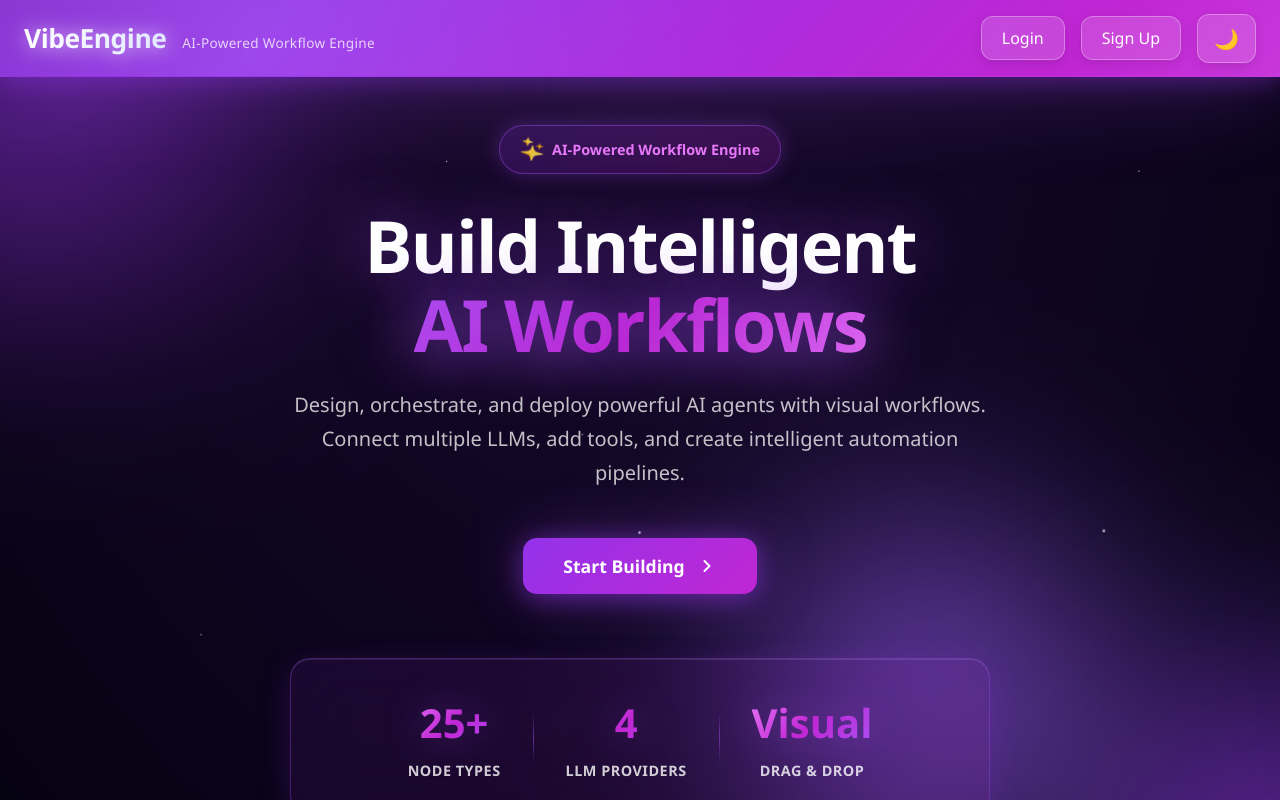
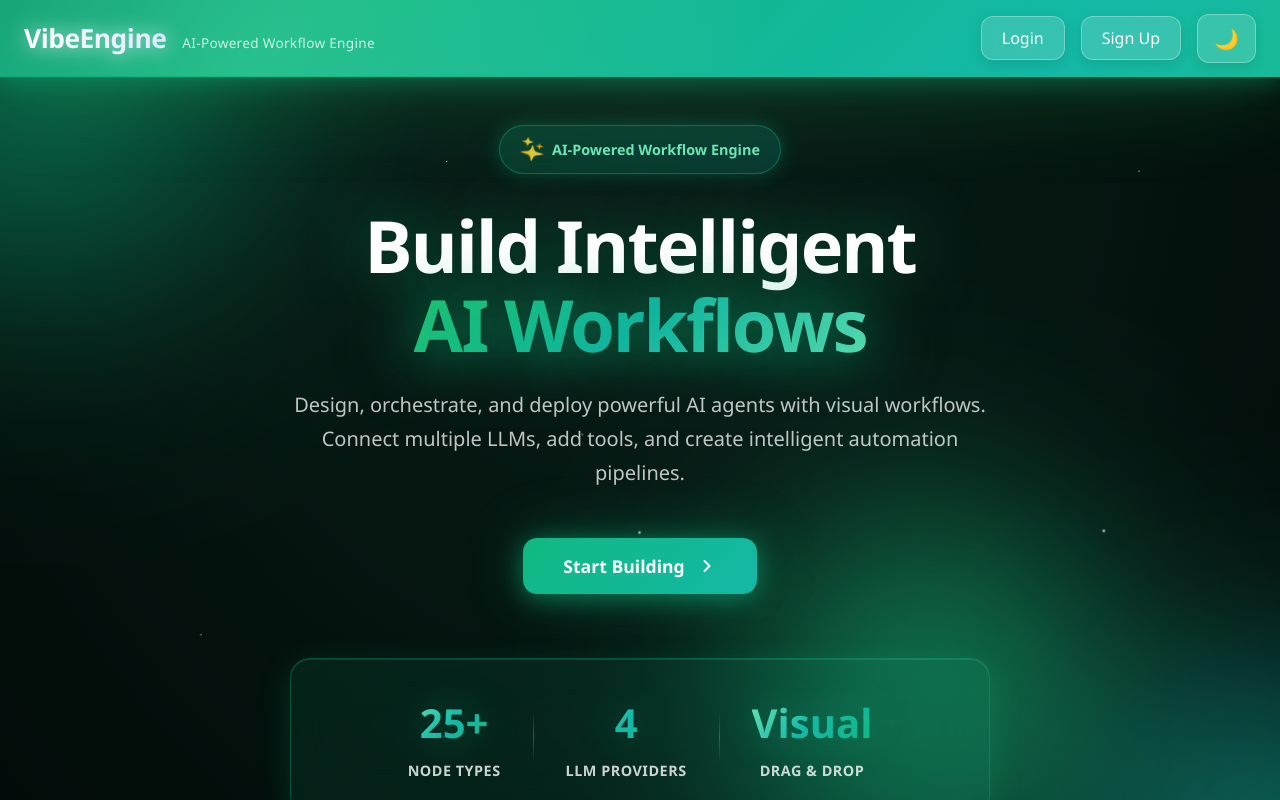
Before and after one commit to dmateos/vibeengine, a React app in the folder frontend/: page / in a window 1280 px wide. Built offline with nearby package versions, Linux system fonts and the light colour scheme; the HTML template or start-up script is replaced by a standard one.

Commit message:
color change

```diff
--- a/frontend/src/App.css
+++ b/frontend/src/App.css
@@ -6,16 +6,16 @@
 }
 
 .header {
-  background: linear-gradient(135deg, #6b21a8 0%, #9333ea 30%, #c026d3 60%, #e879f9 100%);
+  background: linear-gradient(135deg, #047857 0%, #10b981 30%, #14b8a6 60%, #22c55e 100%);
   background-size: 200% 200%;
   animation: gradient-shift 8s ease infinite;
   color: white;
-  box-shadow: 0 4px 24px rgba(147, 51, 234, 0.4), 0 0 100px rgba(168, 85, 247, 0.3);
+  box-shadow: 0 4px 24px rgba(16, 185, 129, 0.4), 0 0 100px rgba(34, 197, 94, 0.3);
   position: sticky;
   top: 0;
   z-index: 100;
   backdrop-filter: blur(20px);
-  border-bottom: 1px solid rgba(168, 85, 247, 0.2);
+  border-bottom: 1px solid rgba(16, 185, 129, 0.2);
 }
 
 @keyframes gradient-shift {
--- a/frontend/src/components/Auth.css
+++ b/frontend/src/components/Auth.css
@@ -60,7 +60,7 @@
 
 .form-group input:focus {
   outline: none;
-  border-color: #667eea;
+  border-color: #10b981;
 }
 
 .form-group input::placeholder {
@@ -84,7 +84,7 @@
   font-size: 1rem;
   font-weight: 600;
   cursor: pointer;
-  background: linear-gradient(135deg, #667eea 0%, #764ba2 100%);
+  background: linear-gradient(135deg, #10b981 0%, #059669 100%);
   color: white;
   transition: transform 0.2s, box-shadow 0.2s;
   margin-top: 0.5rem;
@@ -92,7 +92,7 @@
 
 .auth-button:hover:not(:disabled) {
   transform: translateY(-2px);
-  box-shadow: 0 4px 12px rgba(102, 126, 234, 0.4);
+  box-shadow: 0 4px 12px rgba(16, 185, 129, 0.4);
 }
 
 .auth-button:active:not(:disabled) {
@@ -114,7 +114,7 @@
 .auth-link {
   background: none;
   border: none;
-  color: #667eea;
+  color: #10b981;
   font-weight: 600;
   cursor: pointer;
   padding: 0;
--- a/frontend/src/components/HomePage.css
+++ b/frontend/src/components/HomePage.css
@@ -23,7 +23,7 @@
   width: 400px;
   height: 400px;
   border-radius: 50%;
-  background: radial-gradient(circle, rgba(168, 85, 247, 0.15) 0%, transparent 70%);
+  background: radial-gradient(circle, rgba(16, 185, 129, 0.15) 0%, transparent 70%);
   pointer-events: none;
   transform: translate(-50%, -50%);
   z-index: 0;
@@ -47,7 +47,7 @@
     radial-gradient(2px 2px at 90% 60%, white, transparent),
     radial-gradient(1px 1px at 33% 10%, white, transparent),
     radial-gradient(1px 1px at 15% 80%, white, transparent),
-    radial-gradient(ellipse at top, #1a0b2e 0%, #0f0520 50%, #050211 100%);
+    radial-gradient(ellipse at top, #0a1f1a 0%, #051510 50%, #020a08 100%);
   background-size:
     200% 200%,
     80% 80%,
@@ -92,7 +92,7 @@
 .orb-1 {
   width: 600px;
   height: 600px;
-  background: radial-gradient(circle, #9333ea 0%, #6b21a8 40%, transparent 70%);
+  background: radial-gradient(circle, #10b981 0%, #047857 40%, transparent 70%);
   top: -300px;
   left: -300px;
   animation-delay: 0s;
@@ -101,7 +101,7 @@
 .orb-2 {
   width: 500px;
   height: 500px;
-  background: radial-gradient(circle, #c026d3 0%, #7c3aed 40%, transparent 70%);
+  background: radial-gradient(circle, #14b8a6 0%, #0d9488 40%, transparent 70%);
   bottom: -250px;
   right: -250px;
   animation-delay: 7s;
@@ -110,7 +110,7 @@
 .orb-3 {
   width: 450px;
   height: 450px;
-  background: radial-gradient(circle, #a855f7 0%, #8b5cf6 40%, transparent 70%);
+  background: radial-gradient(circle, #22c55e 0%, #10b981 40%, transparent 70%);
   top: 50%;
   right: 10%;
   animation-delay: 14s;
@@ -152,16 +152,16 @@
   align-items: center;
   gap: 0.5rem;
   padding: 0.5rem 1.25rem;
-  background: linear-gradient(135deg, rgba(147, 51, 234, 0.2) 0%, rgba(192, 38, 211, 0.2) 100%);
-  border: 1px solid rgba(168, 85, 247, 0.4);
+  background: linear-gradient(135deg, rgba(16, 185, 129, 0.2) 0%, rgba(20, 184, 166, 0.2) 100%);
+  border: 1px solid rgba(16, 185, 129, 0.4);
   border-radius: 50px;
   font-size: 0.9rem;
   font-weight: 600;
-  color: #e879f9;
+  color: #6ee7b7;
   backdrop-filter: blur(10px);
   margin-bottom: 2rem;
   animation: fade-in-up 0.8s ease-out 0.2s both;
-  box-shadow: 0 0 20px rgba(168, 85, 247, 0.3);
+  box-shadow: 0 0 20px rgba(16, 185, 129, 0.3);
 }
 
 .badge-icon {
@@ -188,17 +188,17 @@
   color: #ffffff;
   letter-spacing: -2px;
   animation: fade-in-up 0.8s ease-out 0.3s both;
-  text-shadow: 0 0 60px rgba(168, 85, 247, 0.5);
+  text-shadow: 0 0 60px rgba(16, 185, 129, 0.5);
 }
 
 .gradient-text {
-  background: linear-gradient(135deg, #a855f7 0%, #c026d3 30%, #e879f9 60%, #f0abfc 100%);
+  background: linear-gradient(135deg, #22c55e 0%, #14b8a6 30%, #6ee7b7 60%, #a7f3d0 100%);
   background-size: 200% 200%;
   -webkit-background-clip: text;
   -webkit-text-fill-color: transparent;
   background-clip: text;
   animation: gradient-shift 6s ease infinite;
-  filter: drop-shadow(0 0 30px rgba(168, 85, 247, 0.5));
+  filter: drop-shadow(0 0 30px rgba(16, 185, 129, 0.5));
 }
 
 .hero-description {
@@ -229,12 +229,12 @@
   font-size: 1.1rem;
   font-weight: 600;
   color: white;
-  background: linear-gradient(135deg, #9333ea 0%, #c026d3 100%);
+  background: linear-gradient(135deg, #10b981 0%, #14b8a6 100%);
   border: none;
   border-radius: 14px;
   cursor: pointer;
   transition: all 0.3s ease;
-  box-shadow: 0 4px 24px rgba(147, 51, 234, 0.5), 0 0 60px rgba(168, 85, 247, 0.3);
+  box-shadow: 0 4px 24px rgba(16, 185, 129, 0.5), 0 0 60px rgba(16, 185, 129, 0.3);
   position: relative;
   overflow: hidden;
 }
@@ -256,8 +256,8 @@
 
 .btn-primary-large:hover {
   transform: translateY(-3px) scale(1.02);
-  box-shadow: 0 8px 40px rgba(147, 51, 234, 0.6), 0 0 80px rgba(168, 85, 247, 0.4);
-  background: linear-gradient(135deg, #a855f7 0%, #c026d3 100%);
+  box-shadow: 0 8px 40px rgba(16, 185, 129, 0.6), 0 0 80px rgba(34, 197, 94, 0.4);
+  background: linear-gradient(135deg, #059669 0%, #0d9488 100%);
 }
 
 .btn-secondary-large {
@@ -278,7 +278,7 @@
 
 .btn-secondary-large:hover {
   transform: translateY(-2px);
-  border-color: #667eea;
+  border-color: #10b981;
   box-shadow: 0 8px 24px rgba(0, 0, 0, 0.1);
 }
 
@@ -288,11 +288,11 @@
   justify-content: center;
   align-items: center;
   padding: 2rem 3rem;
-  background: linear-gradient(135deg, rgba(147, 51, 234, 0.1) 0%, rgba(192, 38, 211, 0.1) 100%);
+  background: linear-gradient(135deg, rgba(16, 185, 129, 0.1) 0%, rgba(20, 184, 166, 0.1) 100%);
   backdrop-filter: blur(30px);
   border-radius: 20px;
-  border: 1px solid rgba(168, 85, 247, 0.3);
-  box-shadow: 0 8px 32px rgba(147, 51, 234, 0.2), inset 0 1px 0 rgba(255, 255, 255, 0.1);
+  border: 1px solid rgba(16, 185, 129, 0.3);
+  box-shadow: 0 8px 32px rgba(16, 185, 129, 0.2), inset 0 1px 0 rgba(255, 255, 255, 0.1);
   animation: fade-in-up 0.8s ease-out 0.6s both;
   position: relative;
   overflow: hidden;
@@ -305,7 +305,7 @@
   left: -100%;
   width: 100%;
   height: 100%;
-  background: linear-gradient(90deg, transparent, rgba(168, 85, 247, 0.1), transparent);
+  background: linear-gradient(90deg, transparent, rgba(16, 185, 129, 0.1), transparent);
   animation: shimmer 3s infinite;
 }
 
@@ -326,12 +326,12 @@
 .stat-number {
   font-size: 2.5rem;
   font-weight: 900;
-  background: linear-gradient(135deg, #e879f9 0%, #c026d3 50%, #a855f7 100%);
+  background: linear-gradient(135deg, #6ee7b7 0%, #14b8a6 50%, #10b981 100%);
   -webkit-background-clip: text;
   -webkit-text-fill-color: transparent;
   background-clip: text;
   margin-bottom: 0.25rem;
-  filter: drop-shadow(0 0 20px rgba(168, 85, 247, 0.4));
+  filter: drop-shadow(0 0 20px rgba(16, 185, 129, 0.4));
 }
 
 .stat-label {
@@ -345,7 +345,7 @@
 .stat-divider {
   width: 1px;
   height: 50px;
-  background: linear-gradient(to bottom, transparent, rgba(168, 85, 247, 0.5), transparent);
+  background: linear-gradient(to bottom, transparent, rgba(16, 185, 129, 0.5), transparent);
 }
 
 .features-section {
@@ -353,7 +353,7 @@
   width: 100%;
   position: relative;
   z-index: 2;
-  background: linear-gradient(180deg, #050211 0%, #0a0118 100%);
+  background: linear-gradient(180deg, #020a08 0%, #051510 50%, #0a1f1a 100%);
 }
 
 .section-title {
@@ -362,11 +362,11 @@
   text-align: center;
   margin: 0 0 4rem 0;
   padding: 0 2rem;
-  background: linear-gradient(135deg, #ffffff 0%, #e879f9 100%);
+  background: linear-gradient(135deg, #ffffff 0%, #6ee7b7 100%);
   -webkit-background-clip: text;
   -webkit-text-fill-color: transparent;
   background-clip: text;
-  filter: drop-shadow(0 0 20px rgba(168, 85, 247, 0.3));
+  filter: drop-shadow(0 0 20px rgba(16, 185, 129, 0.3));
 }
 
 .features-grid {
@@ -381,7 +381,7 @@
 .feature-card {
   padding: 2rem;
   background: rgba(10, 1, 24, 0.8);
-  border: 1px solid rgba(168, 85, 247, 0.2);
+  border: 1px solid rgba(16, 185, 129, 0.2);
   border-radius: 16px;
   transition: all 0.3s ease;
   position: relative;
@@ -396,7 +396,7 @@
   left: 0;
   right: 0;
   height: 4px;
-  background: linear-gradient(90deg, #9333ea 0%, #c026d3 50%, #e879f9 100%);
+  background: linear-gradient(90deg, #10b981 0%, #14b8a6 50%, #22c55e 100%);
   transform: scaleX(0);
   transform-origin: left;
   transition: transform 0.4s ease;
@@ -408,9 +408,9 @@
 
 .feature-card:hover {
   transform: translateY(-8px);
-  box-shadow: 0 12px 40px rgba(147, 51, 234, 0.3), 0 0 60px rgba(168, 85, 247, 0.2);
-  border-color: rgba(168, 85, 247, 0.5);
-  background: linear-gradient(135deg, rgba(147, 51, 234, 0.05) 0%, rgba(192, 38, 211, 0.05) 100%);
+  box-shadow: 0 12px 40px rgba(16, 185, 129, 0.3), 0 0 60px rgba(34, 197, 94, 0.2);
+  border-color: rgba(16, 185, 129, 0.5);
+  background: linear-gradient(135deg, rgba(16, 185, 129, 0.05) 0%, rgba(20, 184, 166, 0.05) 100%);
 }
 
 .feature-icon {
--- a/frontend/src/index.css
+++ b/frontend/src/index.css
@@ -71,6 +71,6 @@ button {
 
 button:focus,
 button:focus-visible {
-  outline: 2px solid #667eea;
+  outline: 2px solid #10b981;
   outline-offset: 2px;
 }
```
Also changed, not shown: frontend/src/components/FlowDiagram.css (+47 -47 lines).
